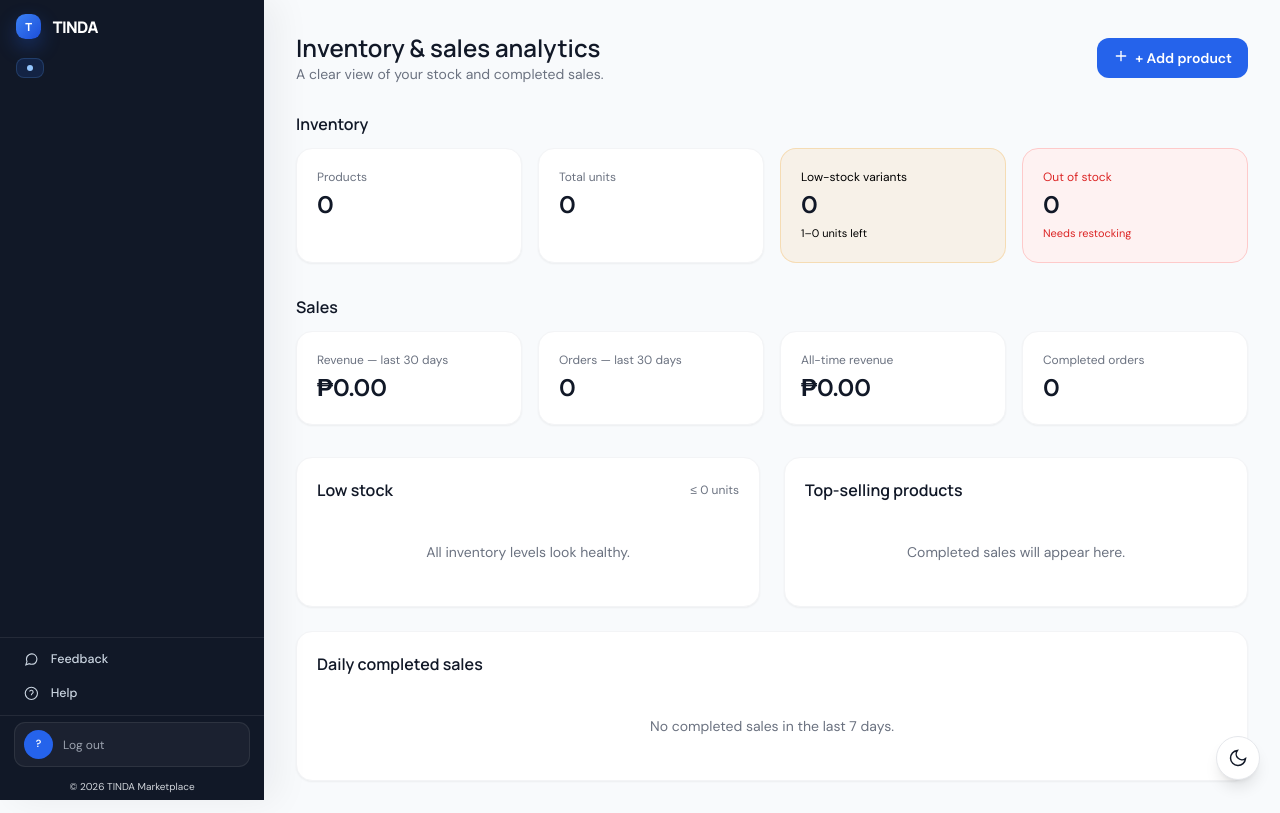
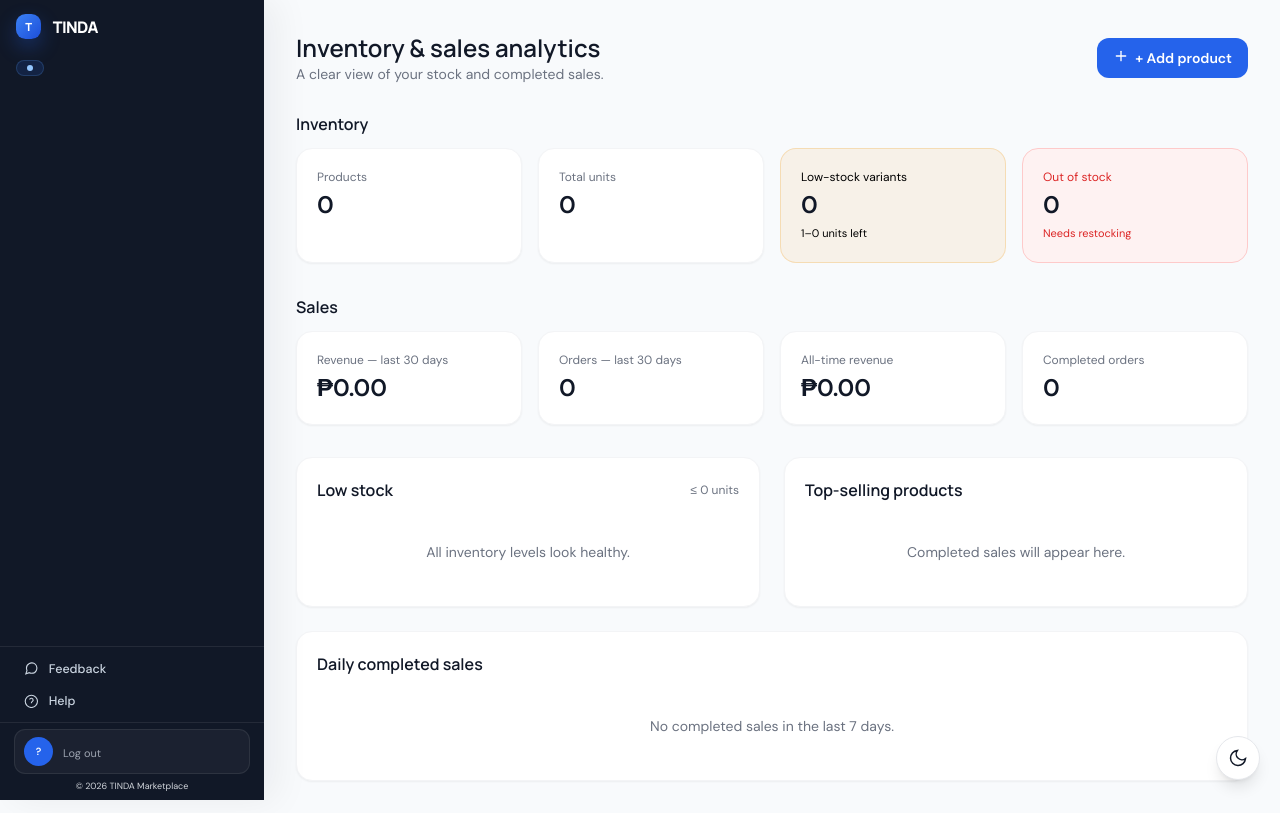
Before and after one commit to montimanvixen420-ui/native-marketplace, a PHP site: the page made by views/admin/analytics.php in a window 1280 px wide. Run offline with PHP 8.4, Linux system fonts and the light colour scheme; the template is opened without the code that fills it, so the values that code supplies are empty; some libraries are stand-ins or nearby versions.

Commit message:
inayos ko ang scrolldown ni seller

```diff
--- a/views/partials/admin-sidebar.php
+++ b/views/partials/admin-sidebar.php
@@ -7,7 +7,8 @@
   $__sidebarActive = $active ?? '';
   $__sidebarName = $name ?? ($_SESSION['user_name'] ?? '');
 
-  $__sidebarNavBase = 'app-side-link flex items-center gap-3 px-3.5 py-2.5 rounded-xl text-sm font-medium transition-all duration-200';
+  // Pinalitang py-2.5 sa py-1.5 at text-sm sa text-xs para mas compact at kasya agad sa screen
+  $__sidebarNavBase = 'app-side-link flex items-center gap-2.5 px-3 py-1.5 rounded-lg text-xs font-medium transition-all duration-200';
   $__sidebarNavActive = "{$__sidebarNavBase} app-side-active";
   $__sidebarNavInactive = $__sidebarNavBase;
 
@@ -201,33 +202,38 @@
         <?php foreach ($__sidebarGroups as $__mobileGroup): ?>
           <p class="px-3 pt-3 pb-1 text-[10px] font-semibold uppercase tracking-wider text-gray-400"><?= htmlspecialchars($__mobileGroup['label']) ?></p>
           <?php foreach ($__mobileGroup['items'] as $__mobileItem): ?>
-            <a href="<?= htmlspecialchars($__mobileItem['href']) ?>" class="block rounded-lg px-3 py-2.5 text-sm font-medium <?= $__sidebarActive === $__mobileItem['key'] ? 'bg-brand-light text-brand' : 'text-gray-700 dark:text-white/80' ?>"><?= $__mobileItem['label'] ?></a>
+            <a href="<?= htmlspecialchars($__mobileItem['href']) ?>" class="block rounded-lg px-3 py-2 text-sm font-medium <?= $__sidebarActive === $__mobileItem['key'] ? 'bg-brand-light text-brand' : 'text-gray-700 dark:text-white/80' ?>"><?= $__mobileItem['label'] ?></a>
           <?php endforeach; ?>
         <?php endforeach; ?>
-        <div class="mt-2 border-t border-gray-100 pt-2 dark:border-white/10"><a href="/logout" class="js-logout-link block rounded-lg px-3 py-2.5 text-sm font-semibold text-red-500">Log out</a></div>
+        <div class="mt-2 border-t border-gray-100 pt-2 dark:border-white/10"><a href="/logout" class="js-logout-link block rounded-lg px-3 py-2 text-sm font-semibold text-red-500">Log out</a></div>
       </div>
     </details>
   </div>
 </nav>
-<aside class="app-sidebar hidden md:flex min-h-screen sticky top-0 h-screen flex-col justify-between shrink-0 transition-colors">
-    <div class="flex-1 overflow-y-auto">
-      <div class="app-brand flex items-center gap-3 font-display font-extrabold text-xl px-6 py-6">
+
+<!-- Dinagdagan ng [scrollbar-width:none] at [&::-webkit-scrollbar]:hidden para siguradong tago ang scrollbar sa browser -->
+<aside class="app-sidebar hidden md:flex min-h-screen sticky top-0 h-screen flex-col justify-between shrink-0 transition-colors [scrollbar-width:none] [&::-webkit-scrollbar]:hidden">
+    <div class="flex-1 overflow-y-auto [scrollbar-width:none] [&::-webkit-scrollbar]:hidden">
+      <!-- Binuwasan ang py-6 to py-4 -->
+      <div class="app-brand flex items-center gap-3 font-display font-extrabold text-xl px-6 py-4">
         <span class="app-brand-mark">T</span>
         TINDA
       </div>
 
-      <div class="px-6 pb-4">
-        <span class="app-role inline-flex items-center gap-1.5 text-[11px] font-bold px-2.5 py-1.5 rounded-lg"><span class="h-1.5 w-1.5 rounded-full bg-blue-300"></span><?= htmlspecialchars($__sidebarBadgeLabel) ?></span>
+      <!-- Binuwasan ang pb-4 to pb-2 -->
+      <div class="px-6 pb-2">
+        <span class="app-role inline-flex items-center gap-1.5 text-[11px] font-bold px-2.5 py-1 rounded-lg"><span class="h-1.5 w-1.5 rounded-full bg-blue-300"></span><?= htmlspecialchars($__sidebarBadgeLabel) ?></span>
       </div>
 
       <?php foreach ($__sidebarGroups as $__sidebarGroup): ?>
-        <div class="px-6 pt-4 pb-1.5">
+        <!-- Binuwasan ang pt-4 to pt-2.5 -->
+        <div class="px-6 pt-2.5 pb-1">
           <span class="app-section-label text-[10px] font-bold uppercase tracking-[.16em]"><?= htmlspecialchars($__sidebarGroup['label']) ?></span>
         </div>
-        <nav class="px-4 space-y-1">
+        <nav class="px-4 space-y-0.5">
           <?php foreach ($__sidebarGroup['items'] as $__sidebarNavItem): ?>
             <a href="<?= htmlspecialchars($__sidebarNavItem['href']) ?>" class="<?= $__sidebarActive === $__sidebarNavItem['key'] ? $__sidebarNavActive : $__sidebarNavInactive ?>">
-              <svg viewBox="0 0 24 24" fill="none" stroke="currentColor" stroke-width="1.8" class="w-[18px] h-[18px] shrink-0"><?= $__sidebarNavItem['icon'] ?></svg>
+              <svg viewBox="0 0 24 24" fill="none" stroke="currentColor" stroke-width="1.8" class="w-4 h-4 shrink-0"><?= $__sidebarNavItem['icon'] ?></svg>
               <?= $__sidebarNavItem['label'] ?>
             </a>
           <?php endforeach; ?>
@@ -237,31 +243,32 @@
 
     <div class="shrink-0">
       <?php if ($__sidebarRole !== 'staff'): ?>
-      <div class="app-footer-rule px-4 pt-3 pb-2 space-y-1 border-t">
+      <div class="app-footer-rule px-4 pt-2 pb-1 space-y-0.5 border-t">
         <?php if ($__sidebarRole !== 'superadmin'): ?>
           <a href="/feedback" class="<?= $__sidebarActive === 'feedback' ? $__sidebarNavActive : $__sidebarNavInactive ?>">
-            <svg viewBox="0 0 24 24" fill="none" stroke="currentColor" stroke-width="1.8" class="w-[18px] h-[18px] shrink-0"><path d="M21 11.5a8.38 8.38 0 01-.9 3.8 8.5 8.5 0 01-7.6 4.7 8.38 8.38 0 01-3.8-.9L3 21l1.9-5.7a8.38 8.38 0 01-.9-3.8 8.5 8.5 0 014.7-7.6 8.38 8.38 0 013.8-.9h.5a8.48 8.48 0 018 8v.5z"/></svg>
+            <svg viewBox="0 0 24 24" fill="none" stroke="currentColor" stroke-width="1.8" class="w-4 h-4 shrink-0"><path d="M21 11.5a8.38 8.38 0 01-.9 3.8 8.5 8.5 0 01-7.6 4.7 8.38 8.38 0 01-3.8-.9L3 21l1.9-5.7a8.38 8.38 0 01-.9-3.8 8.5 8.5 0 014.7-7.6 8.38 8.38 0 013.8-.9h.5a8.48 8.48 0 018 8v.5z"/></svg>
             Feedback
           </a>
         <?php endif; ?>
         <a href="/help" class="<?= $__sidebarActive === 'help' ? $__sidebarNavActive : $__sidebarNavInactive ?>">
-          <svg viewBox="0 0 24 24" fill="none" stroke="currentColor" stroke-width="1.8" class="w-[18px] h-[18px] shrink-0"><circle cx="12" cy="12" r="10"/><path d="M9.09 9a3 3 0 015.83 1c0 2-3 2-3 5"/><path d="M12 17h.01"/></svg>
+          <svg viewBox="0 0 24 24" fill="none" stroke="currentColor" stroke-width="1.8" class="w-4 h-4 shrink-0"><circle cx="12" cy="12" r="10"/><path d="M9.09 9a3 3 0 015.83 1c0 2-3 2-3 5"/><path d="M12 17h.01"/></svg>
           Help
         </a>
       </div>
       <?php endif; ?>
 
-      <div class="app-footer-rule px-4 pb-4 pt-3 border-t">
-        <div class="app-account flex items-center gap-2.5 px-3 py-3 rounded-xl transition-colors">
-          <div class="w-8 h-8 rounded-full bg-brand text-white text-xs font-semibold flex items-center justify-center shrink-0">
+      <!-- Binuwasan ang py-4 to py-2 -->
+      <div class="app-footer-rule px-4 pb-2 pt-2 border-t">
+        <div class="app-account flex items-center gap-2.5 px-3 py-2 rounded-xl transition-colors">
+          <div class="w-7 h-7 rounded-full bg-brand text-white text-xs font-semibold flex items-center justify-center shrink-0">
             <?= htmlspecialchars($__sidebarInitials ?: '?') ?>
           </div>
           <div class="min-w-0 flex-1">
-            <p class="app-account-name text-sm font-bold truncate"><?= htmlspecialchars($__sidebarName) ?></p>
-            <a href="/logout" class="js-logout-link text-xs text-gray-400 hover:text-white">Log out</a>
+            <p class="app-account-name text-xs font-bold truncate"><?= htmlspecialchars($__sidebarName) ?></p>
+            <a href="/logout" class="js-logout-link text-[11px] text-gray-400 hover:text-white">Log out</a>
           </div>
         </div>
-        <p class="text-[10px] text-gray-300 dark:text-white/20 text-center mt-3">© <?= date('Y') ?> TINDA Marketplace</p>
+        <p class="text-[9px] text-gray-300 dark:text-white/20 text-center mt-1.5">© <?= date('Y') ?> TINDA Marketplace</p>
       </div>
     </div>
   </aside>
```
